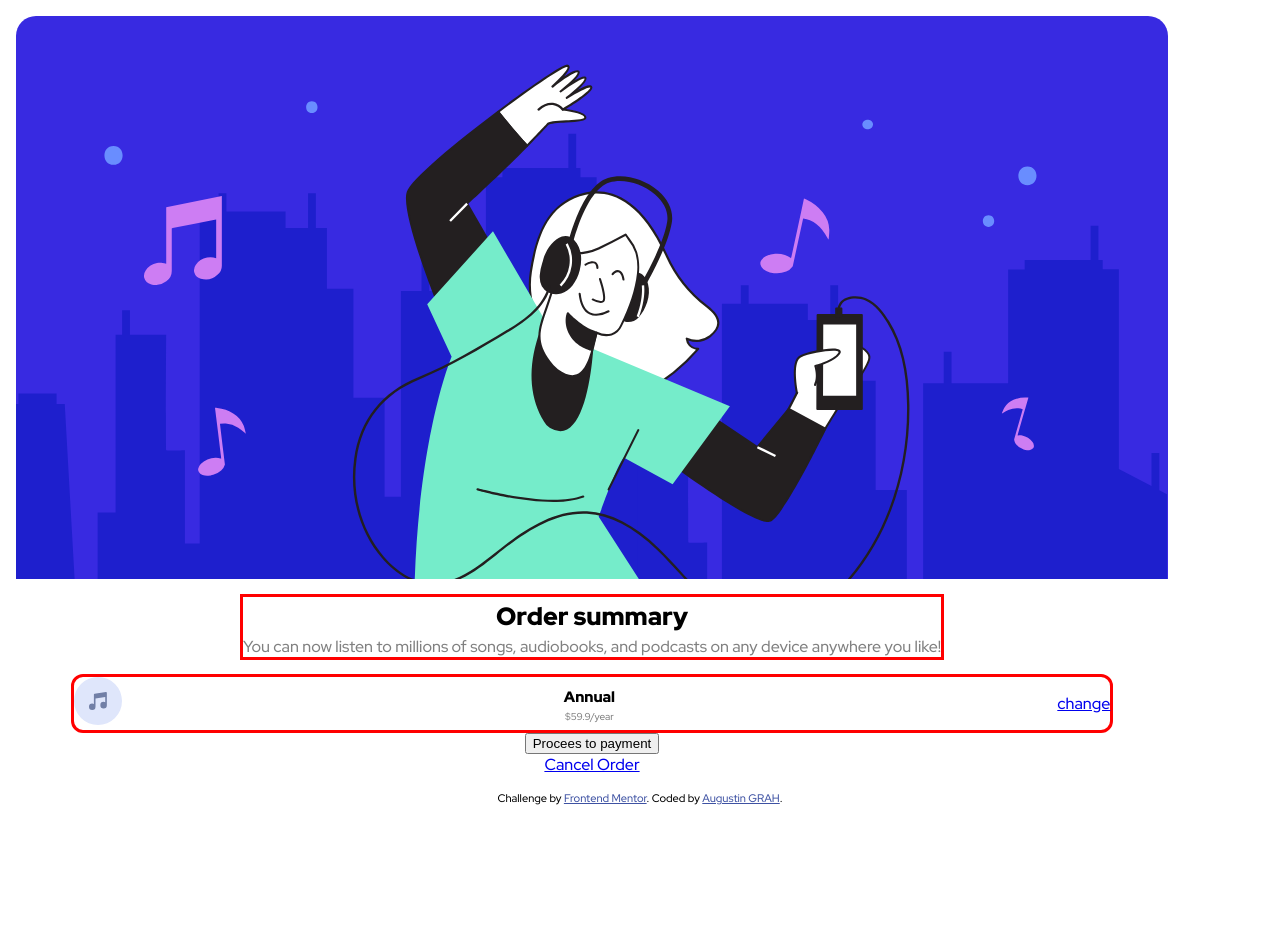
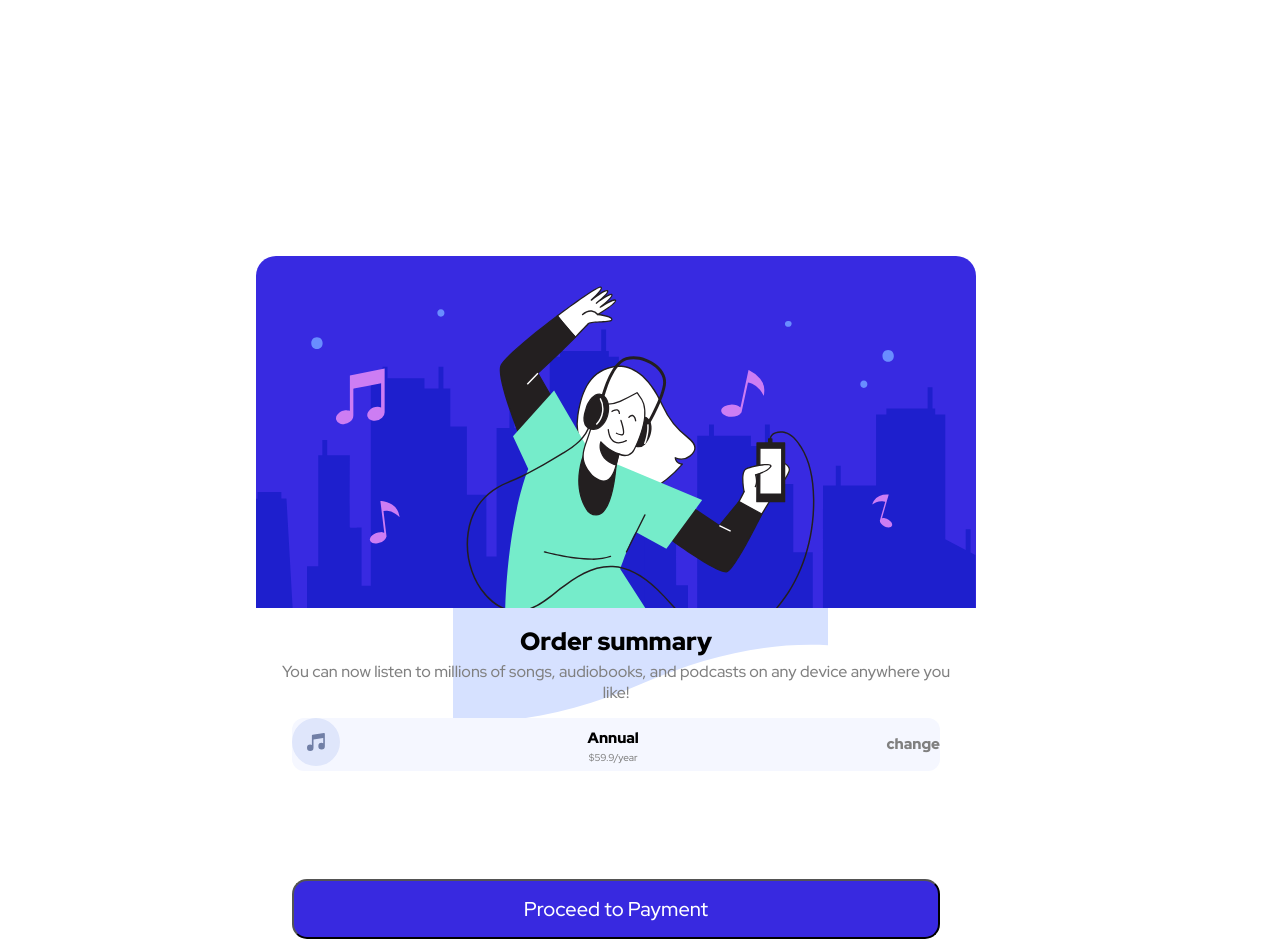
Before and after one commit to augustinCalibre/OderSummary, a plain HTML site: page index.html in a window 1280 px wide. Shown: the top 942 px of the page. Before the commit the page ends 805 px from the top, so only its background shows below. Drawn offline with Linux system fonts and the light colour scheme.

Commit message:
last commit

```diff
--- a/css/defautCss.css
+++ b/css/defautCss.css
@@ -3,11 +3,11 @@
 
 
 }
-.Brightblue {color:hsl(245, 75%, 52%)}
+.Brightblue {background-color:hsl(245, 75%, 52%)}
 
 
-.Verypaleblue {color:hsl(225, 100%, 98%)}
+.Verypaleblue {background-color:hsl(225, 100%, 98%)}
 .Desaturatedblue{
     color:hsl(224, 23%, 55%);
 }
-.Darkblue {color: hsl(223, 47%, 23%);}
+.Darkblue {background-color: hsl(223, 47%, 23%);}
--- a/css/main.css
+++ b/css/main.css
@@ -13,7 +13,7 @@ body{
 .mainContent{
 
     background: url("/images/pattern-background-mobile.svg") no-repeat fixed center;
-    align-items: center;
+
 }
 
 /* content is positienne  i'm us flex mode  */
@@ -21,7 +21,7 @@ body{
     margin:1rem;
     display:flex;
     flex-direction: column;
-    align-items: center;
+    align-items:center;
     width: 90%;
 
 }
@@ -40,7 +40,6 @@ body{
     align-items: center;
     flex:2;
 
-    border: solid  red;
 
 }
 .content .Title p{
@@ -68,8 +67,8 @@ body{
 
    justify-content: space-between;
    align-items: center;
-    width: 90%;
-    border: solid red;
+    width:90%;
+
     border-radius: 12px;
 }
 
@@ -115,3 +114,36 @@ body{
 
 border-radius: 20px;
 }
+
+.content input{
+    margin-top: 15%;
+    margin-bottom: 5%;
+    padding: 15px;
+    width: 90%;
+    color:white;
+    font-family: 'Red Hat Display', sans-serif;
+    font-size: 20px;
+    border-radius: 15px;
+    box-shadow: 2rem gray;
+
+}
+
+.content a{
+    text-decoration: none;
+    font-size: 15px;
+    font-weight: 900;
+    color: gray;
+
+
+}
+
+@media only screen and (min-width:700px) {
+
+
+    .mainContent{
+
+        background: url("/images/pattern-background-mobile.svg") no-repeat fixed center;
+        padding:15rem;
+    }
+
+}
--- a/index.html
+++ b/index.html
@@ -27,7 +27,7 @@
         <div class="musicplay Desaturatedblue">
           <img src="images/icon-music.svg" alt="" srcset="">
         </div>
-        <div class="planAnual">
+        <div class="planAnual ">
           <p>Annual</p>
           <h5>$59.9/year</h5>
         </div>
@@ -35,7 +35,7 @@
 
       </div>
 
-      <input type="button" value="Procees to payment">
+      <input class="Brightblue" type="button" value="Proceed to Payment">
 
       <a href="#">Cancel Order</a>
 
```
